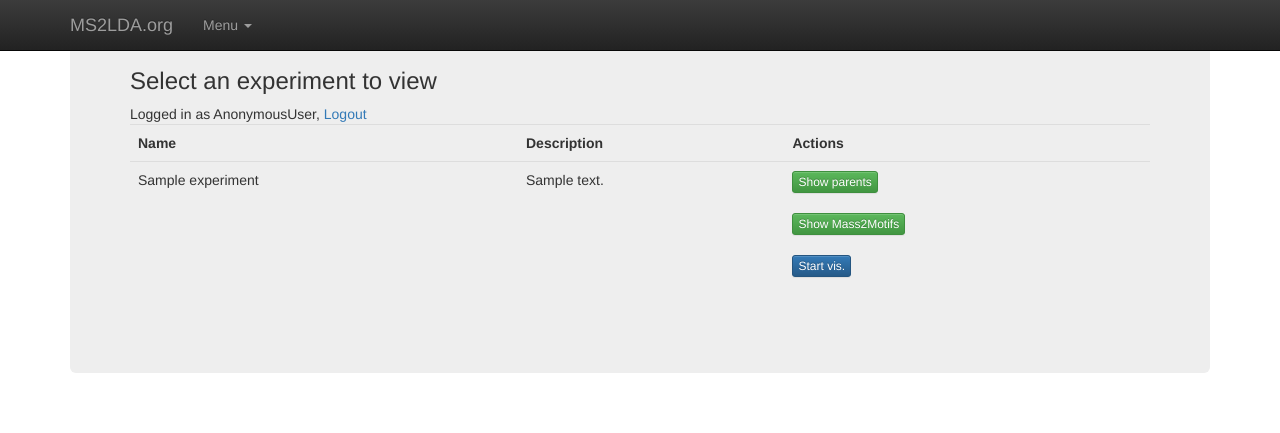
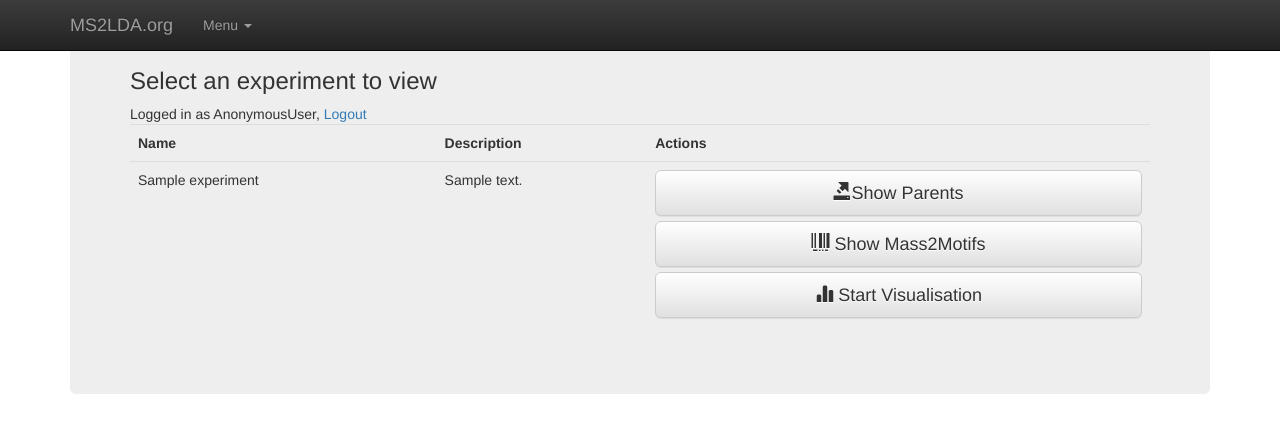
Before and after one commit to glasgowcompbio/ms2ldaviz, a Django app: template ms2ldaviz/templates/basicviz/basicviz.html in a window 1280 px wide. Shown: the top 433 px of the page. Run offline with Django 3.2, Linux system fonts and the light colour scheme; the template is opened without the code that fills it: most values are stand-ins (such as "Sample title", 1, 10 or a date in 2020); some libraries are stand-ins or nearby versions.

Commit message:
Cosmetic changes

```diff
--- a/ms2ldaviz/templates/basicviz/basicviz.html
+++ b/ms2ldaviz/templates/basicviz/basicviz.html
@@ -14,21 +14,17 @@ Logged in as {{user}}, <a href="/basicviz/logout">Logout</a>
 	<tr><td>{{experiment.name}}</td>
 	<td>{{experiment.description}}</td>
 	<td>
-	<a href="/basicviz/show_docs/{{experiment.id}}" class="btn btn-xs btn-success" role="button">Show parents</a>
-	<br/><br/>
-    <a href="/basicviz/view_mass2motifs/{{experiment.id}}" class="btn btn-xs btn-success" role="button">Show Mass2Motifs</a>
-	<br/><br/>
-	<a href="/basicviz/start_viz/{{experiment.id}}" class="btn btn-xs btn-primary" role="button">Start vis.</a>
-	<br/><br/>
+    <a href="/basicviz/show_docs/{{experiment.id}}" class="btn btn-block btn-lg btn-default"><span class="glyphicon glyphicon-export"></span>Show Parents</a>
+    <a href="/basicviz/view_mass2motifs/{{experiment.id}}" class="btn btn-block btn-lg btn-default"><span class="glyphicon glyphicon-barcode"></span> Show Mass2Motifs</a>
+    <a href="/basicviz/start_viz/{{experiment.id}}" class="btn btn-block btn-lg btn-default"><span class="glyphicon glyphicon-stats"></span> Start Visualisation</a>
 	{% if extra_user %}
-		<p>Extra features for special users:</p>
-	    <a href="/basicviz/validation/{{experiment.id}}" class="btn btn-xs btn-warning" role="button">Validate (for Justin)</a>
-	    <a href="/basicviz/document_pca/{{experiment.id}}" class = "btn btn-xs btn-success" role="button">Document PCA</a>
-	    <a href="/basicviz/topic_pca/{{experiment.id}}" class = "btn btn-xs btn-success" role="button">Topic PCA</a>
-	    <a href="/basicviz/extract_docs/{{experiment.id}}" class="btn btn-xs btn-primary" role="button">Extract documents</a>
-	    <a href="/basicviz/compute_topic_scores/{{experiment.id}}" class="btn btn-xs btn-warning" role="button">Compute topic scores</a>
-	    <a href="/basicviz/topic_table/{{experiment.id}}" class="btn btn-xs btn-warning" role="button">Topic table</a>
-	    <a href="/basicviz/rate_by_conserved_motif_rating/{{experiment.id}}" class="btn btn-xs btn-primary" role="button">Rate by conserved motif</a>
+        <a href="/basicviz/validation/{{experiment.id}}" class="btn btn-block btn-lg btn-default"><span class="glyphicon glyphicon-thumbs-up"></span> Validate for Justin</a>
+	    <!-- a href="/basicviz/document_pca/{{experiment.id}}" class="btn btn-block btn-lg btn-success">Document PCA</a -->
+	    <a href="/basicviz/topic_pca/{{experiment.id}}" class="btn btn-block btn-lg btn-default"><span class="glyphicon glyphicon-eye-open"></span> Topic PCA</a>
+	    <a href="/basicviz/topic_table/{{experiment.id}}" class="btn btn-block btn-lg btn-default" role="button"><span class="glyphicon glyphicon-list-alt"></span> Topic Table</a>
+	    <a href="/basicviz/extract_docs/{{experiment.id}}" class="btn btn-block btn-lg btn-default"><span class="glyphicon glyphicon-folder-close"></span> Extract Documents</a>
+	    <a href="/basicviz/compute_topic_scores/{{experiment.id}}" class="btn btn-block btn-lg btn-danger" role="button"><span class="glyphicon glyphicon-sort-by-order"></span> Compute Topic Scores</a>
+	    <a href="/basicviz/rate_by_conserved_motif_rating/{{experiment.id}}" class="btn btn-block btn-lg btn-danger" role="button"><span class="glyphicon glyphicon-indent-right"></span> Rate by Conserved Mass2Motifs</a>
     {% endif %}
     </td></tr>
 {% endfor %}
```
